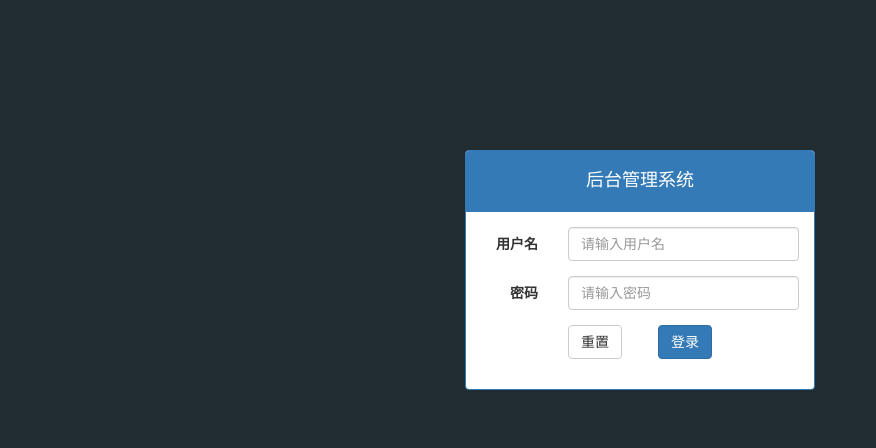
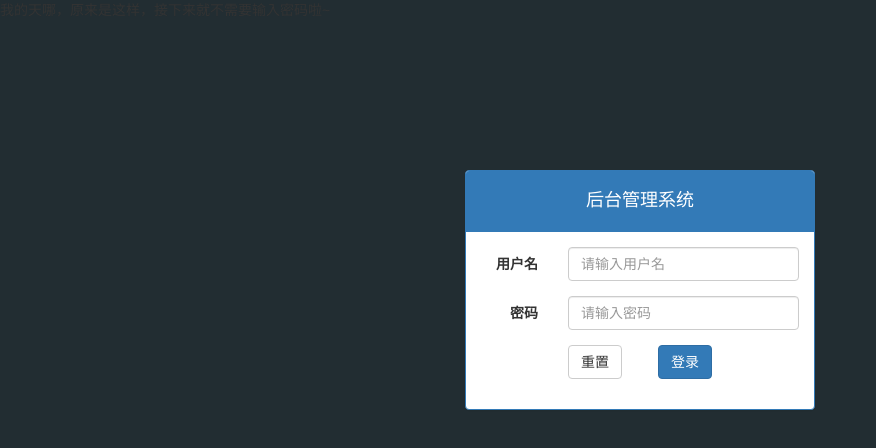
Before and after one commit to LiJingjing1234/letao, a website: page public/back/login.html in a window 1280 px wide. Shown: the whole page, without its empty margins (0-876 px from the left). Drawn offline with Linux system fonts and the light colour scheme.

Commit message:
接下来就不需要输入密码了

```diff
--- a/public/back/login.html
+++ b/public/back/login.html
@@ -9,7 +9,7 @@
     <link rel="stylesheet" href="css/common.css"/>
 </head>
 <body class="body_bg">
-
+<div>我的天哪，原来是这样，接下来就不需要输入密码啦~</div>
 <div class="container">
     <div class="col-md-4 col-md-offset-4">
         <div class="panel panel-primary mt_150">
```
